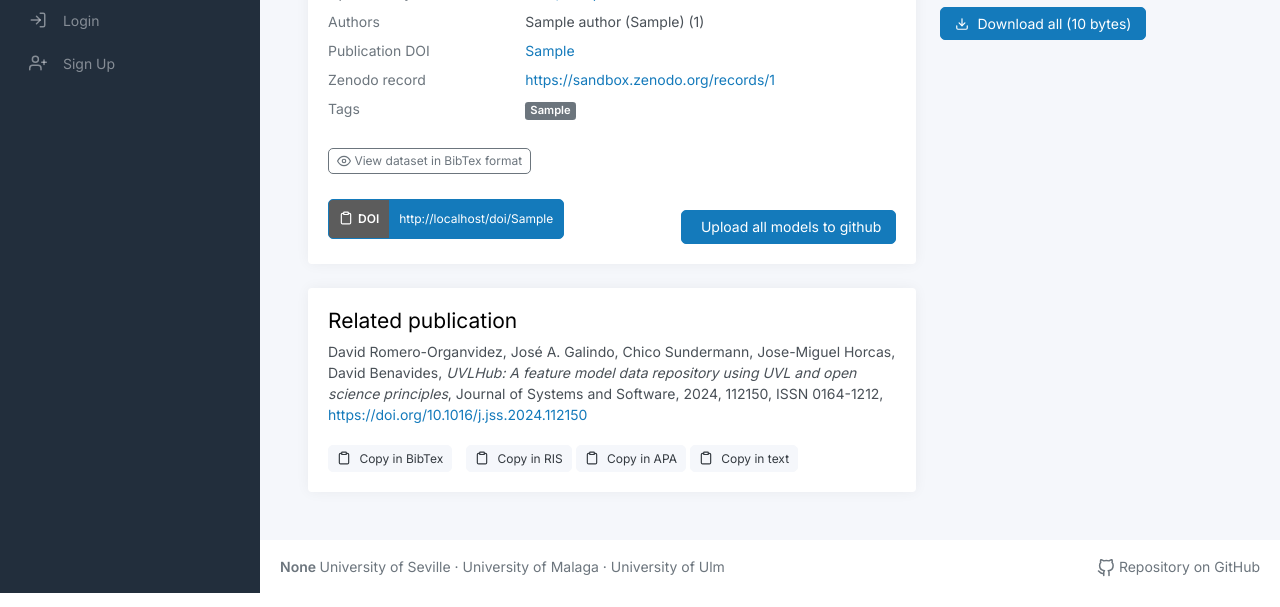
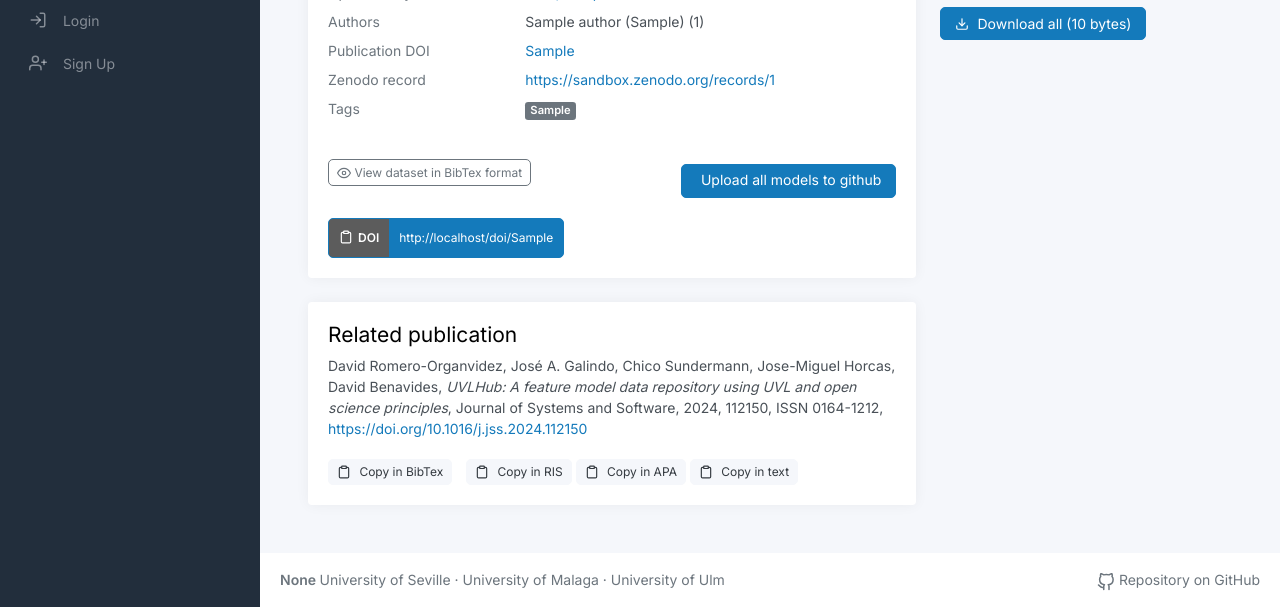
Before and after one commit to flamenquin-hub-single/uvlhub, a Flask app: template app/modules/dataset/templates/dataset/view_dataset.html in a window 1280 px wide. Shown: the part 318-925 px from the top of the page. Run offline with Flask 3, Linux system fonts and the light colour scheme; tables that the repository leaves empty hold one stand-in row (values such as "Sample post"); the template is opened without the code that fills it: values that come from a table or form of the project are taken from there, most other values are stand-ins (such as "Sample title", 1, 10 or a date in 2020); parts of the project's set-up code (start-up, migrations or seed data) failed here and were passed over; some libraries are stand-ins or nearby versions.

Commit message:
fix(dataset): show upload all models button fixed

```diff
--- a/app/modules/dataset/templates/dataset/view_dataset.html
+++ b/app/modules/dataset/templates/dataset/view_dataset.html
@@ -160,13 +160,20 @@
 
             {% if bibtex_dataset %}
 
-            <div class="card-body" style="padding-top: 0px">
+            <div class="card-body" style="padding-top: 0px; display: flex; flex-direction: row; align-items: center; justify-content: space-between;">
                 <div id="dataset_bibtex_export" style="display: none">{{ bibtex_dataset }}</div>
                 <button onclick="viewBibtex('{{ bibtex_file_name }}')" class="btn btn-outline-secondary btn-sm" style="border-radius: 5px;">
                     <i data-feather="eye"></i> View dataset in BibTex format
                 </button>
+
+                <a href="{{ url_for('dataset.commit', dataset_id=dataset.id) }}" class="btn btn-primary mt-3" style="border-radius: 5px;">
+                    <i class="center-button-icon"></i>
+                    Upload all models to github
+                </a>
             </div>
             {% endif %}
+
+
 
             {% if dataset.ds_meta_data.dataset_doi %}
             <div class="card-body" style="padding-top: 0px; display: flex; flex-direction: row; align-items: center; justify-content: space-between;">
@@ -188,11 +195,6 @@
                 <div id="dataset_doi_uvlhub" style="display: none">
                     {{ dataset.get_uvlhub_doi() }}
                 </div>
-
-                <a href="{{ url_for('dataset.commit', dataset_id=dataset.id) }}" class="btn btn-primary mt-3" style="border-radius: 5px;">
-                    <i class="center-button-icon"></i>
-                    Upload all models to github
-                </a>
 
 
             </div>
```
